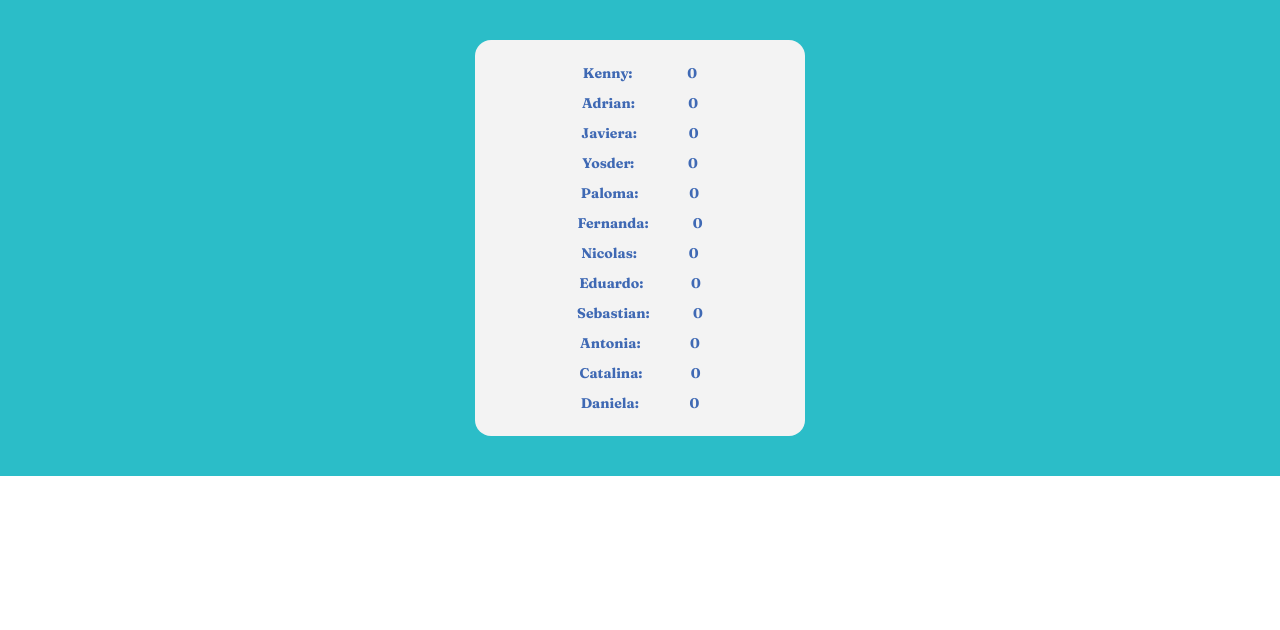
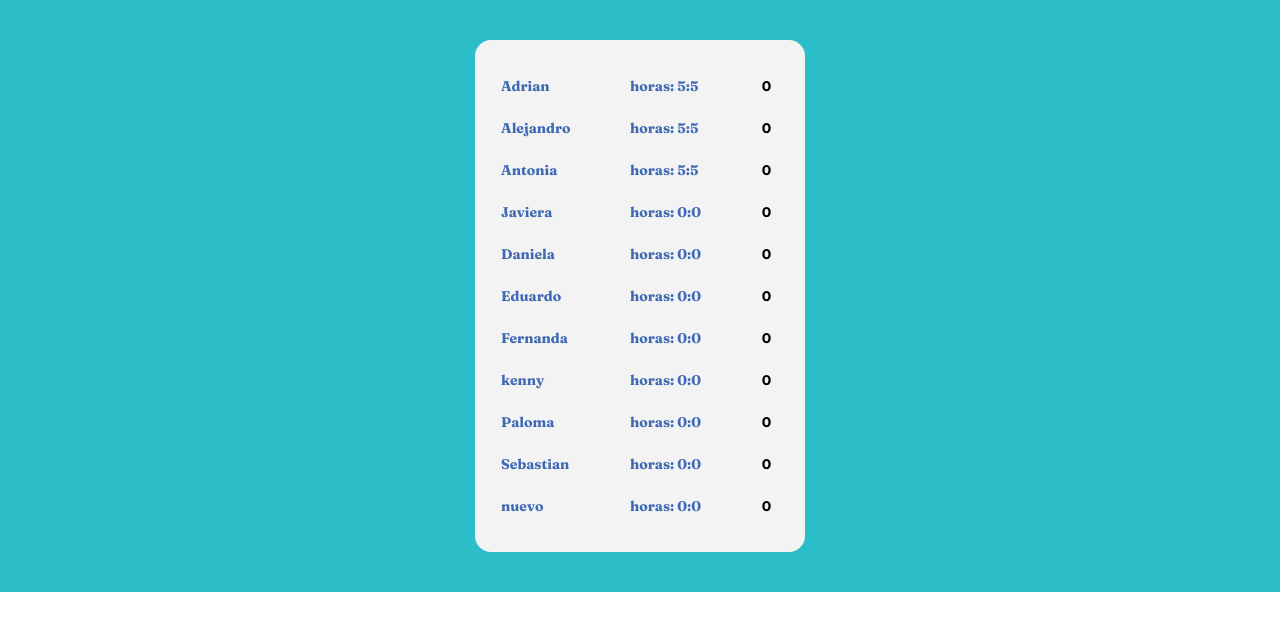
Before and after one commit to yosderh/calculator-Tips, a plain HTML site: page index.html in a window 1280 px wide. Both pictures are taken after typing "5", "5", "5", "5", "5", "5" into the empty fields and a click on the button "Calcular". Drawn offline with Linux system fonts and the light colour scheme.

Commit message:
agg horas y minutos al div final y convertir div en una table

```diff
--- a/app.js
+++ b/app.js
@@ -1,16 +1,41 @@
+     // SELLECION DE ELEMENTOS HTML
+    const btnCalcular = document.getElementById('btn-calc');
+    const body = document.querySelector('body');
+    const div1 = document.querySelector('.tips-container');
+    const main = document.querySelector('.main');
+    const form = document.querySelector('.form1');
+
+function divNames (object){
+    for(let i=0; i<object.length; i++){
+        let div = document.createElement('div');
+        let workername = object[i].name
+            div.innerHTML= ` <label class="label-tips" for="tips${workername}">
+            <span class="name-worker">${workername}</span>
+            <div class="time">
+                <input class="horas" id="hrs${workername}" type="number" name="horas" placeholder=" hrs">
+                <span>:</span>
+                <input class="minutos" id="min${workername}" type="number" name="minutos" placeholder=" min">
+            </div>
+        </label>`
+
+        form.append(div.firstElementChild);
+    }
+}
+divNames(trabajadores);
+
     // SELLECION DE ELEMENTOS HTML
-const inputTips = document.getElementById('totalTips');
-const inputHoras = document.querySelectorAll('.horas');
-const inputMin = document.querySelectorAll('.minutos');
-const allLabel = document.querySelectorAll('label .name-worker');
-const btnCalcular = document.getElementById('btn-calc');
-const body = document.querySelector('body');
-const div1 = document.querySelector('.tips-container');
-const main = document.querySelector('.main');
+    const inputTips = document.getElementById('totalTips');
+    const inputHoras = document.querySelectorAll('.horas');
+    const inputMin = document.querySelectorAll('.minutos');
+    const allLabel = document.querySelectorAll('label .name-worker');
+
+
+
 
 
 //BOTON DE CALCULAR
 btnCalcular.addEventListener('click', ()=>{
+    // console.log(inputTips);
         let totalTips = inputTips.value;
         const arrHours= arrValores(inputHoras);
         const arrMin= arrValores(inputMin);
@@ -23,7 +48,7 @@ btnCalcular.addEventListener('click', ()=>{
         const valorTipsToMinuts = totalTips / totalMinuts;
         const tipsworkerdefinitly= propinaWorker(totalMinutosworker, valorTipsToMinuts);
 
-        showTipsWorker(allNames, tipsworkerdefinitly);
+        showTipsWorker(allNames, tipsworkerdefinitly, arrHours, arrMin);
         // console.log(valorTipsToMinuts);
         // console.log(tipsworkerdefinitly);
         // console.log(sumaData(tipsworkerdefinitly));
@@ -46,6 +71,7 @@ const arrValores = (inputs)=>{
         }
         array.push(element);
     }
+    console.log(array);
     return array;
 }
 
@@ -109,9 +135,9 @@ const nombres = (data)=>{
 }
 
     // DOM
-    function showTipsWorker(nombres, tips){
-        let div = document.createElement('div');
-            div.classList.add('newDiv');
+    function showTipsWorker(nombres, tips, horas, min){
+        let table = document.createElement('table');
+            table.classList.add('newDiv');
         const arrWorkers = [];
         for(let i=0; i<nombres.length; i++){
             let workers = new Object();
@@ -119,14 +145,19 @@ const nombres = (data)=>{
             workers.tip= parseInt(tips[i]);
             arrWorkers.push(workers);
         }
-        let ul = document.createElement('ul');
         for(let j=0; j<nombres.length; j++){
-            let li = document.createElement('li');
-                li.innerHTML= `${arrWorkers[j].name}: <span class="tips">${arrWorkers[j].tip}</span>`;
-
-                ul.append(li);
+            let fila = document.createElement('tr');
+            let celdaName = document.createElement('td');
+            let celdaHours = document.createElement('td');
+            let celdaTips = document.createElement('td');
+                celdaName.innerText= `${arrWorkers[j].name}`;
+                celdaHours.innerText= `horas: ${horas[j]}:${min[j]}`;
+                celdaTips.innerText= `${arrWorkers[j].tip}`;
+                fila.append(celdaName);
+                fila.append(celdaHours);
+                fila.append(celdaTips);
+                table.appendChild(fila);
         }
-        div.appendChild(ul);
-        main.appendChild(div);
+        main.appendChild(table);
         div1.classList.add('inactive');
     }
--- a/index.html
+++ b/index.html
@@ -21,7 +21,7 @@
         </div>
         </div>
         <form class="form1" action="">
-            <label class="label-tips" for="tipsKenny">
+            <!-- <label class="label-tips" for="tipsKenny">
                 <span class="name-worker">Kenny</span>
                 <div class="time">
                     <input class="horas" id="hrsKenny" type="number" name="horas" placeholder=" hrs">
@@ -116,7 +116,7 @@
                 <span>:</span>
                 <input class="minutos" id="minDani" type="number" name="minutos" placeholder=" min">
             </div>
-            </label>
+            </label> -->
         </form>
         <form class="form2" action="">
             <label class="label-tips" for="totalTips">
@@ -127,6 +127,7 @@
         <button id="btn-calc">Calcular</button>
     </div>
 </div>
+    <script src="./objects.js"></script>
     <script src="./app.js"></script>
 </body>
 </html>
--- /dev/null
+++ b/objects.js
@@ -0,0 +1,35 @@
+const trabajadores = [
+    {
+        name: 'Adrian'
+    },
+    {
+        name: 'Alejandro'
+    },
+    {
+        name: 'Antonia'
+    },
+    {
+        name: 'Javiera'
+    },
+    {
+    name: 'Daniela'
+},
+{
+    name: 'Eduardo'
+},
+{
+    name: 'Fernanda'
+},
+{
+    name: 'kenny'
+},
+{
+    name: 'Paloma'
+},
+{
+    name: 'Sebastian'
+},
+{
+    name: 'nuevo'
+}
+];
--- a/style.css
+++ b/style.css
@@ -121,16 +121,18 @@ label {
     border-radius: 16px;
  }
 
- .newDiv ul {
-display: flex;
-flex-direction: column;
-justify-content: center;
-align-items: center;
-gap: 12px;
+ .newDiv tr {
+height: 5vh;
  }
 
- .newDiv ul li{
+ /* .newDiv {
     display: flex;
-    width: 60%;
-    justify-content: space-around;
+    width: 100%;
+    justify-content: space-between;
+ } */
+
+ .newDiv td:nth-child(3){
+    color: black;
+    font-family: var(--fuente2);
+    font-weight: bold;
  }
```
